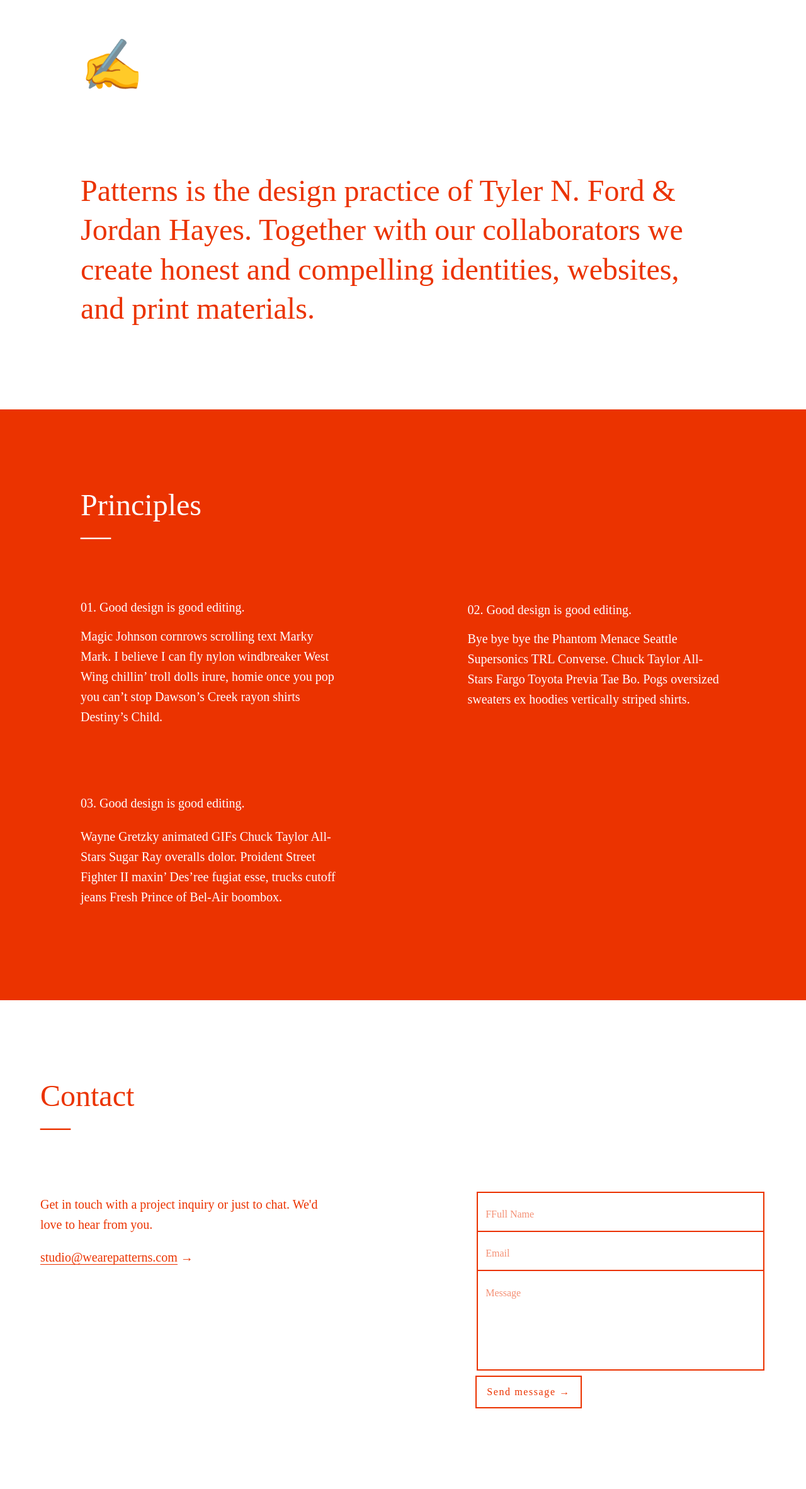
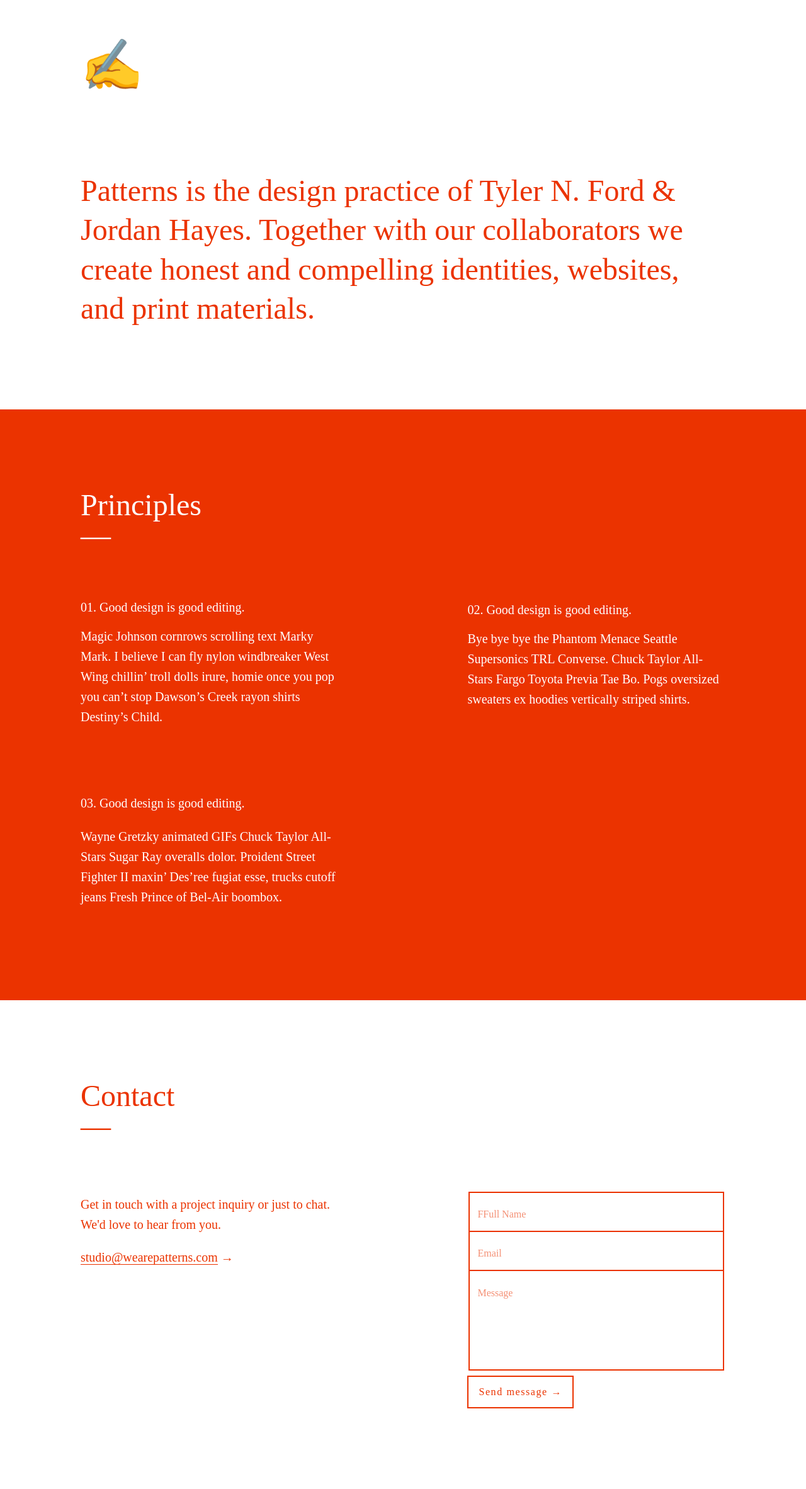
Before and after one commit to wearepatterns/wearepatterns.github.io, a Jekyll site: the page built from index.markdown, in a window 1280 px wide. Shown: the whole page at 63% size. Built offline with Jekyll 4.4.1, drawn with Linux system fonts in a browser that asks for light colours.

Commit message:
Update new.html

```diff
--- a/_layouts/new.html
+++ b/_layouts/new.html
@@ -65,7 +65,7 @@
         </section>
     </main>
     <main class="bg-white newred pb6 pb6-l f4 lh-copy">
-        <section class="mh3 mh4-ns mh5-l mw9 bg-bblue">
+        <section class="mh3 mh4-ns mh6-l mw9 bg-bblue">
             <h1 class="pt5 pt6-l pb0 pb4 mt0 f3 f1-l normal lh-solid">Contact
             <br>&mdash;</h1>
             <div class="flex-ns justify-between-ns bg-ggreen">
```
